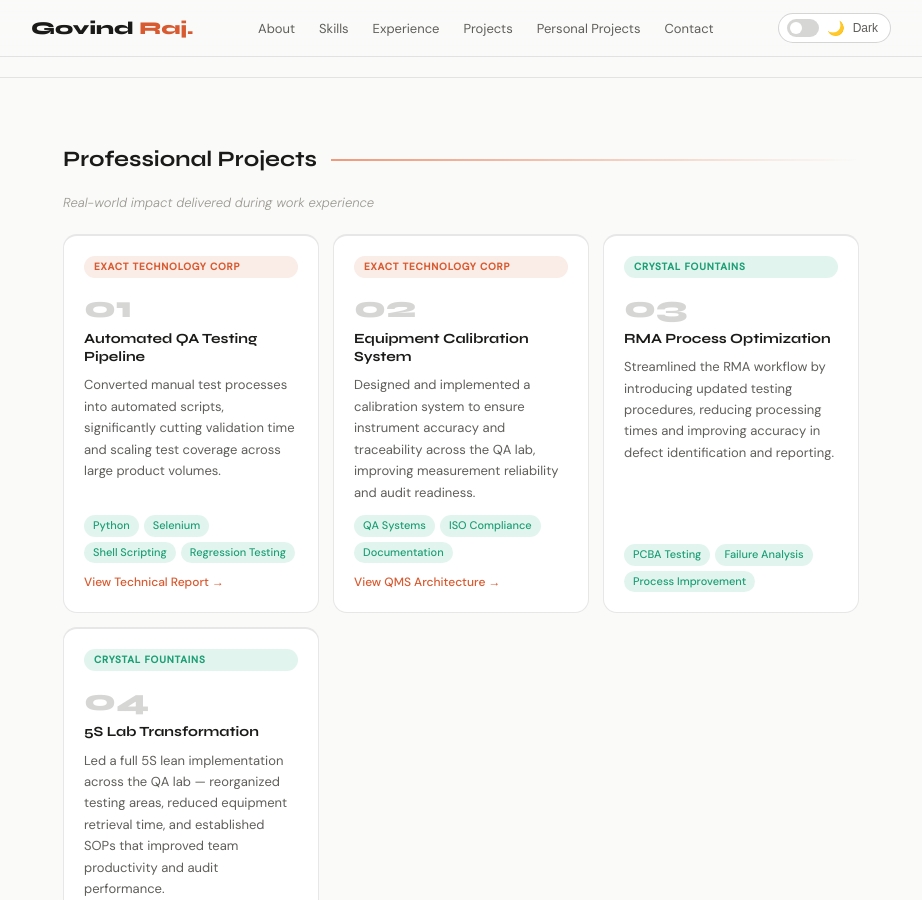
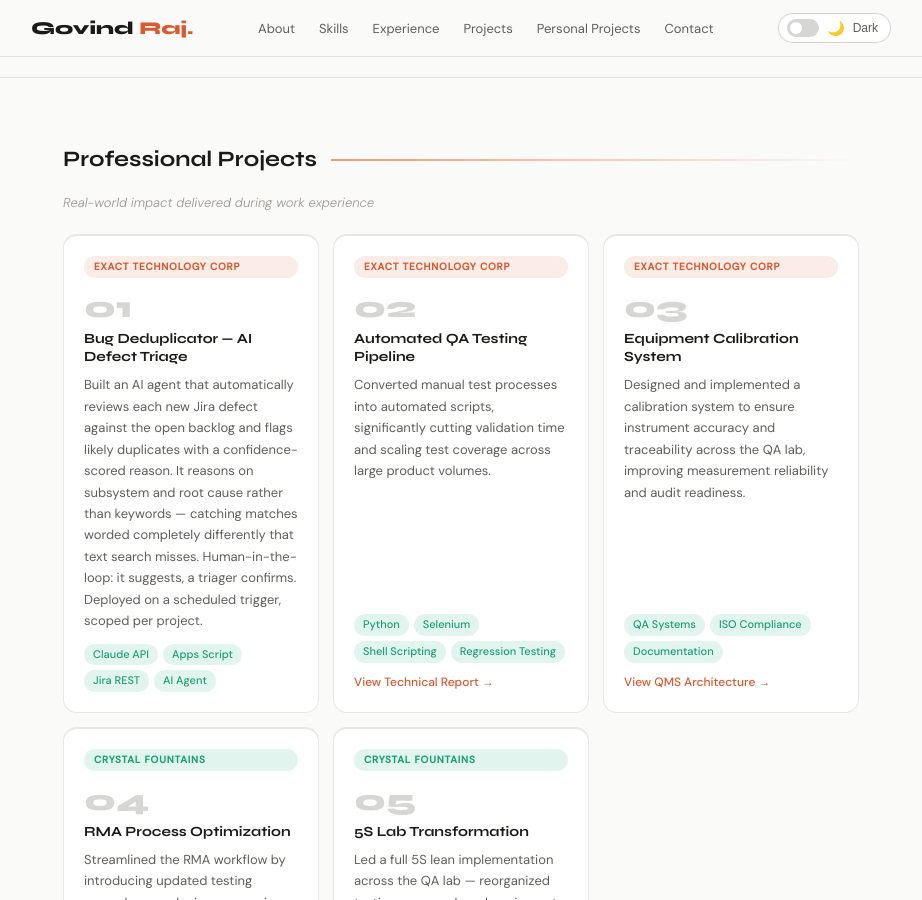
Before and after one commit to gov466/gov466.github.io, a Jekyll site: the page index.html, which Jekyll copies as it is, in a window 1280 px wide and 900 px high, scrolled down 3001 px. Shown: the whole window, without its empty margins (179-1101 px from the left). Built offline with Jekyll 4.4.1, drawn with Linux system fonts in a browser that asks for light colours.

```diff
--- a/index.html
+++ b/index.html
@@ -858,6 +858,19 @@
         <div class="project-card project-card--pro" style="cursor:default;">
           <div class="proj-company-tag coral-tag">Exact Technology Corp</div>
           <div class="project-num">01</div>
+          <div class="project-title">Bug Deduplicator — AI Defect Triage</div>
+          <div class="project-desc">Built an AI agent that automatically reviews each new Jira defect against the open backlog and flags likely duplicates with a confidence-scored reason. It reasons on subsystem and root cause rather than keywords — catching matches worded completely differently that text search misses. Human-in-the-loop: it suggests, a triager confirms. Deployed on a scheduled trigger, scoped per project.</div>
+          <div class="project-tags">
+            <span class="project-tag">Claude API</span>
+            <span class="project-tag">Apps Script</span>
+            <span class="project-tag">Jira REST</span>
+            <span class="project-tag">AI Agent</span>
+          </div>
+        </div>
+
+        <div class="project-card project-card--pro" style="cursor:default;">
+          <div class="proj-company-tag coral-tag">Exact Technology Corp</div>
+          <div class="project-num">02</div>
           <div class="project-title">Automated QA Testing Pipeline</div>
           <div class="project-desc">Converted manual test processes into automated scripts, significantly cutting validation time and scaling test coverage across large product volumes.</div>
           <div class="project-tags">
@@ -871,7 +884,7 @@
 
         <div class="project-card project-card--pro" style="cursor:default;">
           <div class="proj-company-tag coral-tag">Exact Technology Corp</div>
-          <div class="project-num">02</div>
+          <div class="project-num">03</div>
           <div class="project-title">Equipment Calibration System</div>
           <div class="project-desc">Designed and implemented a calibration system to ensure instrument accuracy and traceability across the QA lab, improving measurement reliability and audit readiness.</div>
           <div class="project-tags">
@@ -884,7 +897,7 @@
 
         <div class="project-card project-card--pro" style="cursor:default;">
           <div class="proj-company-tag teal-tag">Crystal Fountains</div>
-          <div class="project-num">03</div>
+          <div class="project-num">04</div>
           <div class="project-title">RMA Process Optimization</div>
           <div class="project-desc">Streamlined the RMA workflow by introducing updated testing procedures, reducing processing times and improving accuracy in defect identification and reporting.</div>
           <div class="project-tags">
@@ -896,7 +909,7 @@
 
         <div class="project-card project-card--pro" style="cursor:default;">
           <div class="proj-company-tag teal-tag">Crystal Fountains</div>
-          <div class="project-num">04</div>
+          <div class="project-num">05</div>
           <div class="project-title">5S Lab Transformation</div>
           <div class="project-desc">Led a full 5S lean implementation across the QA lab — reorganized testing areas, reduced equipment retrieval time, and established SOPs that improved team productivity and audit performance.</div>
           <div class="project-tags">
```
